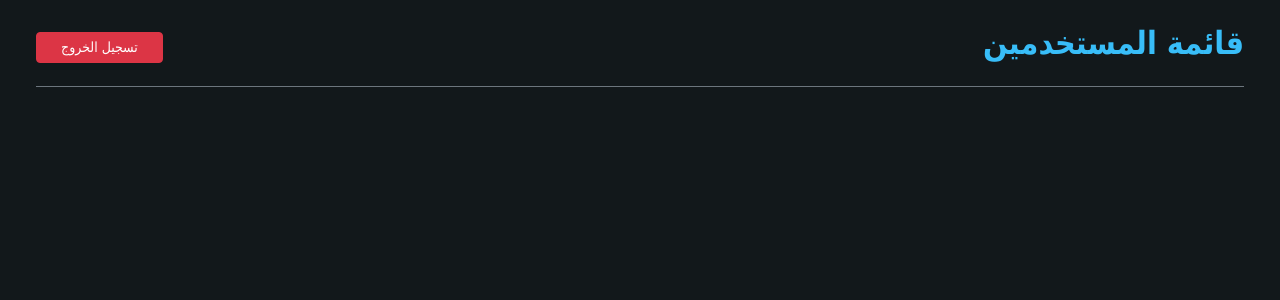
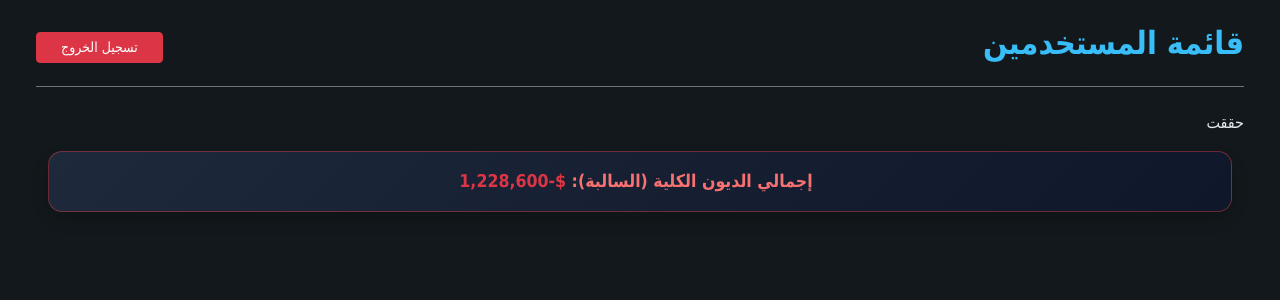
Before and after one commit to qazwsxedcmmm420-alt/fast-project, a Flask app: page /admin in a window 1280 px wide. Shown: the top 300 px of the page. Run offline with Flask 3, Linux system fonts and the light colour scheme; the visitor is signed in with stand-in values (Sample User, id 1); data that the repository does not hold is empty.

Commit message:
Add total negative debt bar to admin dashboard

```diff
--- a/templates/admin_dashboard.html
+++ b/templates/admin_dashboard.html
@@ -79,6 +79,13 @@
             <h2 class="header-title">قائمة المستخدمين</h2>
             <a href="{{ url_for('admin_logout') }}" class="btn btn-danger btn-sm px-4">تسجيل الخروج</a>
         </div>
+        حققت    <!-- شريط مجموع الديون الكلية (السالبة) -->
+    <div class="container-fluid my-3">
+        <div class="p-3 shadow fw-bold text-center" style="background: linear-gradient(135deg, #1e293b 0%, #0f172a 100%); border-radius: 14px; border: 1px solid rgba(239, 68, 68, 0.4); color: #f87171; font-size: 1.1rem;">
+            <i class="fa-solid fa-triangle-exclamation ms-2"></i> إجمالي الديون الكلية (السالبة):
+            <span class="text-danger">$-1,228,600</span>
+        </div>
+    </div>
 
         <!-- شبكة عرض المستخدمين (5 في السطر) -->
         <div class="row g-3">
```
